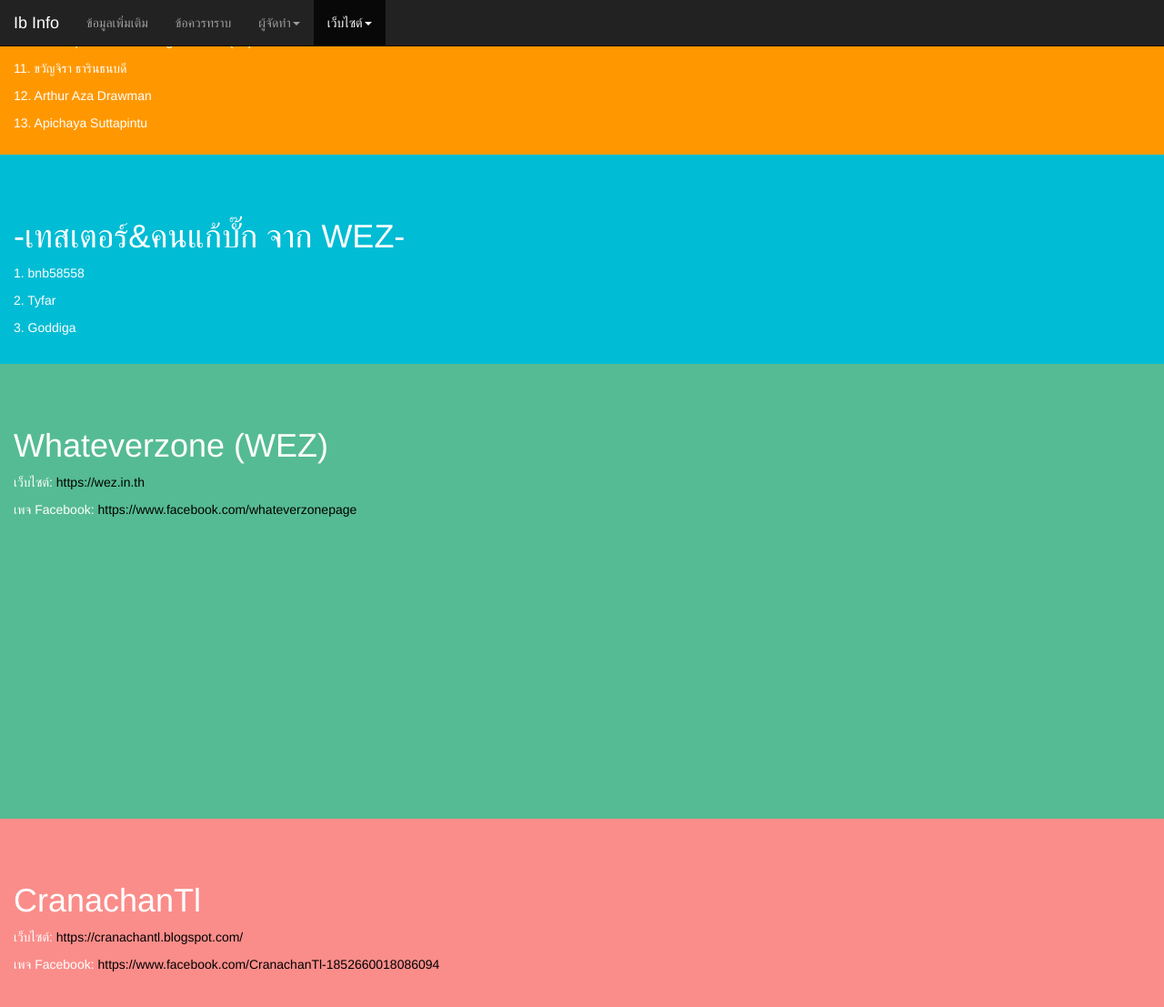
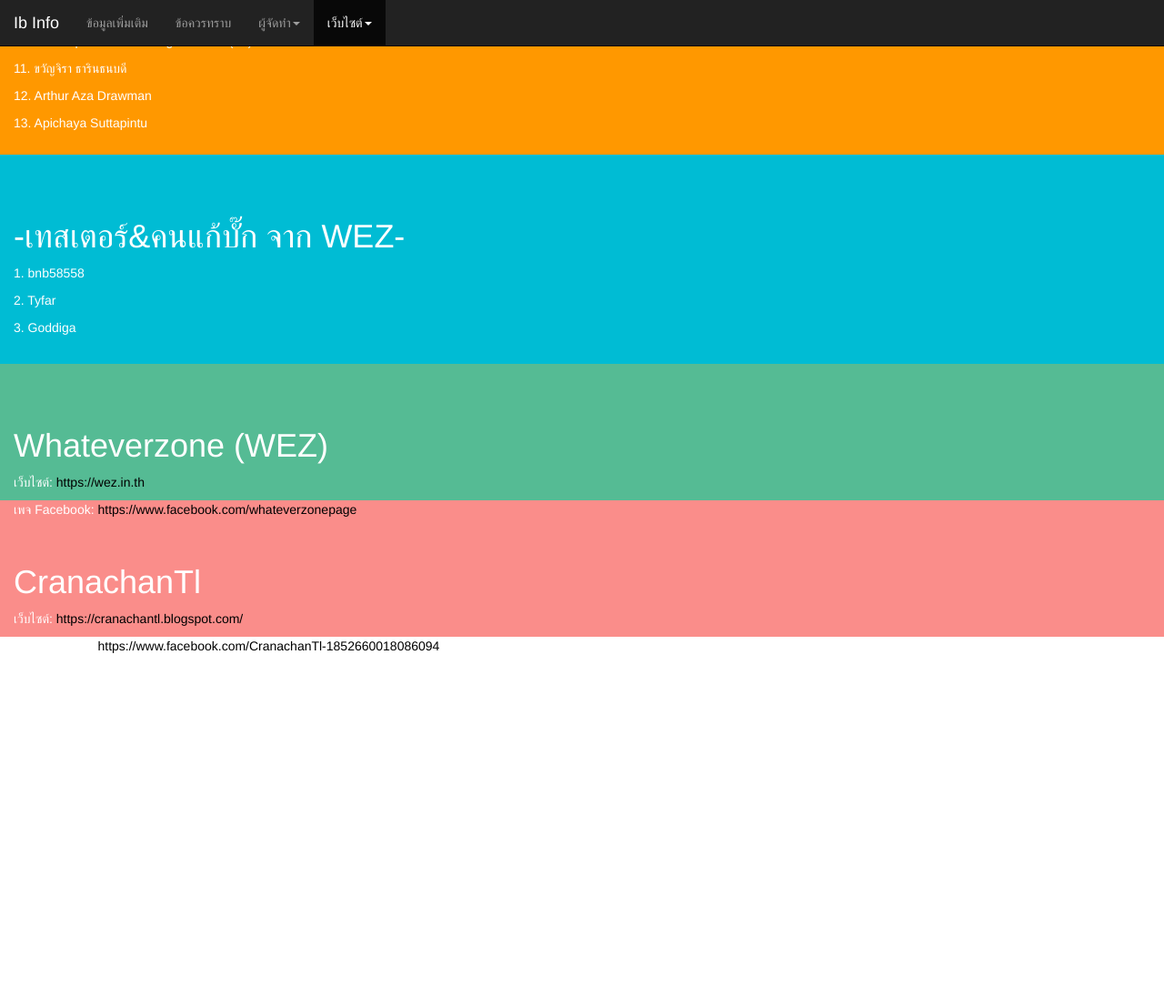
Before and after one commit to pureexe/wez, a Jekyll site: the page game/ib-info.html, which Jekyll copies as it is, in a window 1280 px wide and 1400 px high, scrolled down 1435 px. Shown: the top 1107 px of the window at 91% size. Built offline with Jekyll 4.4.1, drawn with Linux system fonts in a browser that asks for light colours; after the commit the page ends 2155 px from its top, so only the background shows below that.

Commit message:
Update ib-info.html

```diff
--- a/game/ib-info.html
+++ b/game/ib-info.html
@@ -16,8 +16,8 @@
   #section31 {padding-top:50px;height:420px;color: #fff; background-color: #6671be;}
   #section32 {padding-top:50px;height:525px;color: #fff; background-color: #ff9800;}
   #section33 {padding-top:50px;height:230px;color: #fff; background-color: #00bcd4;}
-  #section41 {padding-top:50px;height:500px;color: #fff; background-color: #55BB94;}
-  #section42 {padding-top:50px;height:500px;color: #fff; background-color: #FA8D8A;}
+  #section41 {padding-top:50px;height:150px;color: #fff; background-color: #55BB94;}
+  #section42 {padding-top:50px;height:150px;color: #fff; background-color: #FA8D8A;}
 
   a:link {
     color: black;
```
